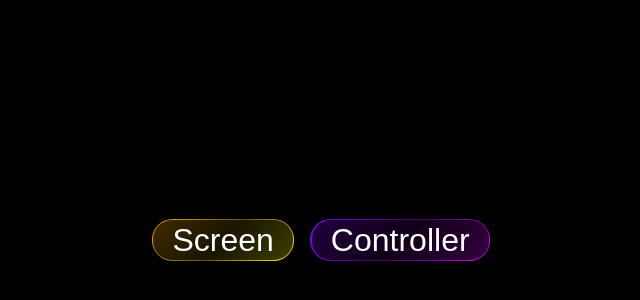
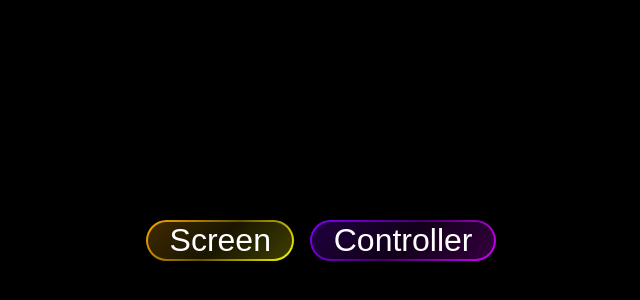
Before and after one commit to CY-Cheung/TKD-scoreboard, a React (Vite) app: page / in a window 1280 px wide. Shown: the part 160-460 px from the top of the page, without its empty margins (319-959 px from the left). Built offline with nearby package versions, Linux system fonts and the light colour scheme.

Commit message:
Quick commit by script.

```diff
--- a/src/Components/Button/Button.css
+++ b/src/Components/Button/Button.css
@@ -1,6 +1,6 @@
 button {
-	--padding-block: calc(var(--font-size) / 12);
-	--radius: calc((var(--font-size) + var(--padding-block) + 0.5vw) / 2);
+	--padding-block: calc(var(--font-size) / 16);
+	--radius: calc((var(--font-size) + var(--padding-block) + 1vw) / 2);
 	display: inline-flex;
 	justify-content: center;
 	align-items: center;
@@ -27,11 +27,11 @@ button:hover:after {
 
 
 button:after {
-	--padding: 0.125vw;
+	--inset: calc(var(--font-size) / 16);
 	content: "";
 	position: absolute;
-	inset: var(--padding);
-	border-radius: calc(var(--radius) - var(--padding));
+	inset: var(--inset);
+	border-radius: calc(var(--radius) - var(--inset));
 	z-index: -1;
 	background-color: rgba(0, 0, 0, 0.75);
 	pointer-events: none;
```
